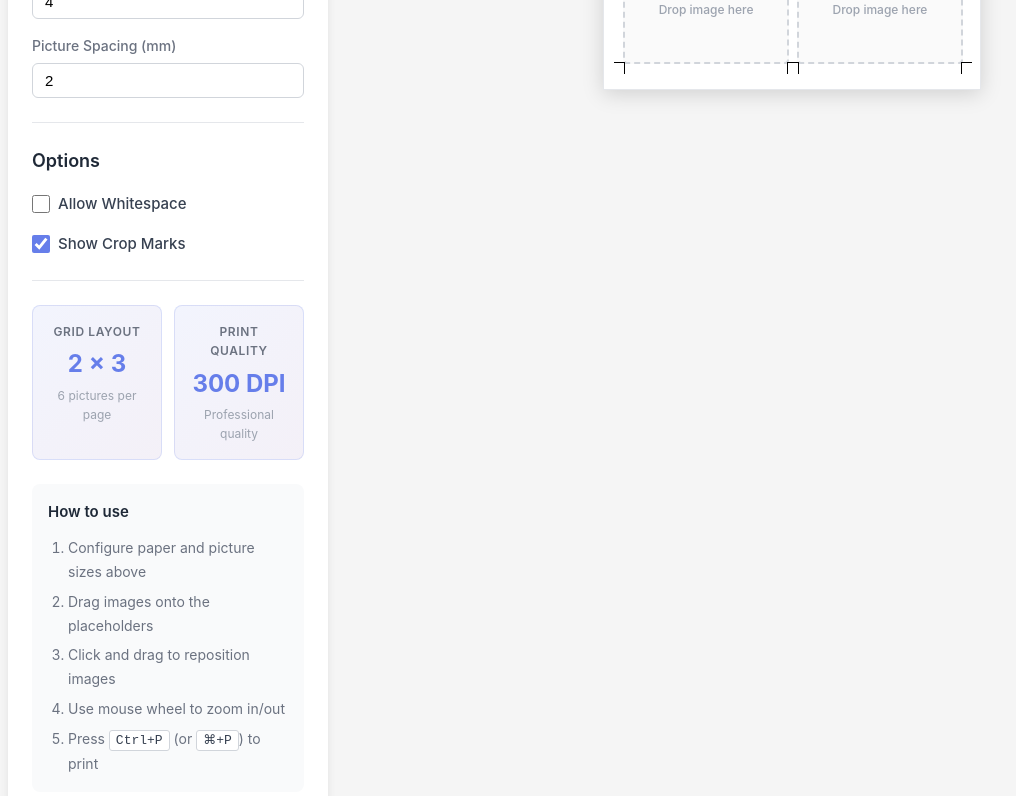
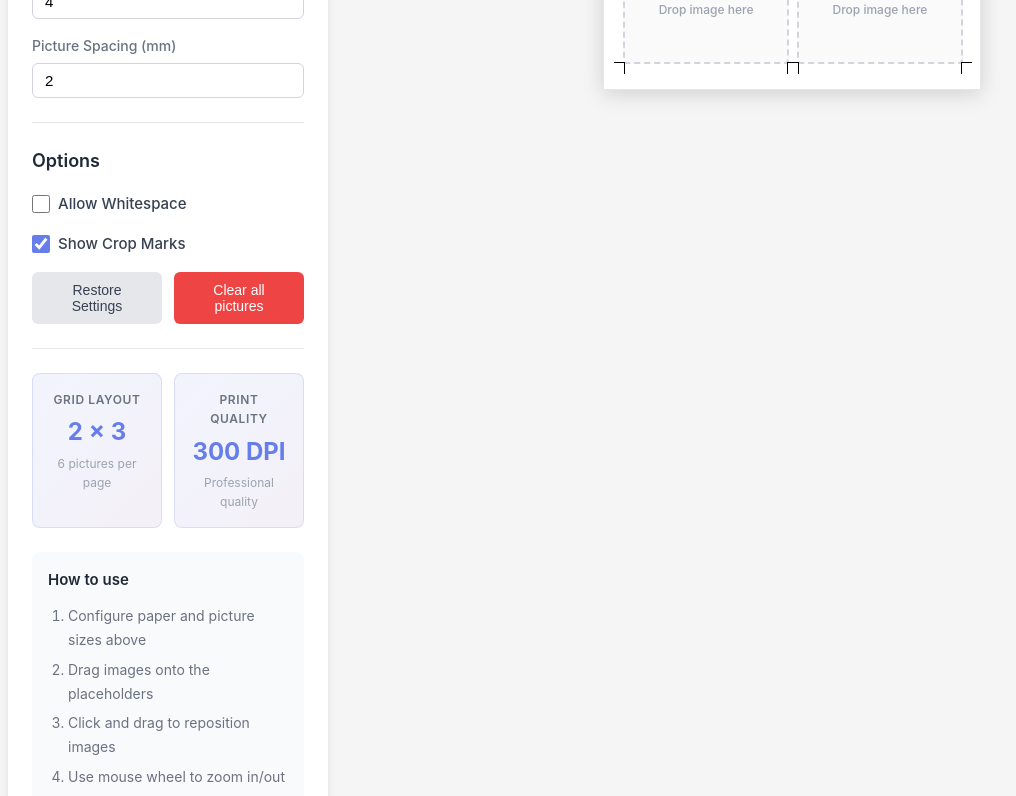
Before and after one commit to guided-traffic/cover-printer, an Angular app: page / in a window 1280 px wide. Shown: the part 633-1429 px from the top of the page, without its empty margins (24-1040 px from the left). Built offline with nearby package versions, Linux system fonts and the light colour scheme.

Commit message:
feat: add new options

```diff
--- a/src/app/app.component.css
+++ b/src/app/app.component.css
@@ -227,6 +227,53 @@
 
 .options-checkbox:first-of-type {
   margin-top: 0;
+}
+
+/* Button Group */
+.button-group {
+  display: grid;
+  grid-template-columns: 1fr 1fr;
+  gap: 0.75rem;
+  margin-top: 1rem;
+}
+
+/* Buttons */
+.btn {
+  padding: 0.625rem 1rem;
+  border: none;
+  border-radius: 6px;
+  font-size: 0.875rem;
+  font-weight: 500;
+  cursor: pointer;
+  transition: all 0.2s ease;
+  text-align: center;
+}
+
+.btn:hover {
+  transform: translateY(-1px);
+  box-shadow: 0 2px 6px rgba(0, 0, 0, 0.1);
+}
+
+.btn:active {
+  transform: translateY(0);
+}
+
+.btn-secondary {
+  background-color: #e5e7eb;
+  color: #374151;
+}
+
+.btn-secondary:hover {
+  background-color: #d1d5db;
+}
+
+.btn-danger {
+  background-color: #ef4444;
+  color: white;
+}
+
+.btn-danger:hover {
+  background-color: #dc2626;
 }
 
 .checkbox-group label {
--- a/src/app/app.component.html
+++ b/src/app/app.component.html
@@ -143,6 +143,14 @@
             Show Crop Marks
           </label>
         </div>
+        <div class="button-group">
+          <button class="btn btn-secondary" (click)="restoreSettings()" title="Restore default settings">
+            Restore Settings
+          </button>
+          <button class="btn btn-danger" (click)="clearAllPictures()" title="Remove all pictures from placeholders">
+            Clear all pictures
+          </button>
+        </div>
       </div>
 
       <div class="info-section">
--- a/src/app/app.component.ts
+++ b/src/app/app.component.ts
@@ -635,4 +635,34 @@ export class AppComponent {
       isDarkMode: this.isDarkMode()
     });
   }
+
+  /**
+   * Restore all settings to default values
+   */
+  restoreSettings(): void {
+    this.selectedPaperSize = this.paperSizes[0];
+    this.pictureWidth = 44;
+    this.pictureHeight = 44;
+    this.margins = 4;
+    this.spacing = 2;
+    this.allowWhitespace = false;
+    this.showCropMarks = true;
+
+    this.calculateGrid();
+    this.saveSettings();
+  }
+
+  /**
+   * Clear all pictures from all placeholders
+   */
+  clearAllPictures(): void {
+    this.placeholders.forEach(placeholder => {
+      placeholder.imageData = null;
+      placeholder.offsetX = 0;
+      placeholder.offsetY = 0;
+      placeholder.scale = 1;
+      placeholder.imageWidth = 0;
+      placeholder.imageHeight = 0;
+    });
+  }
 }
```
